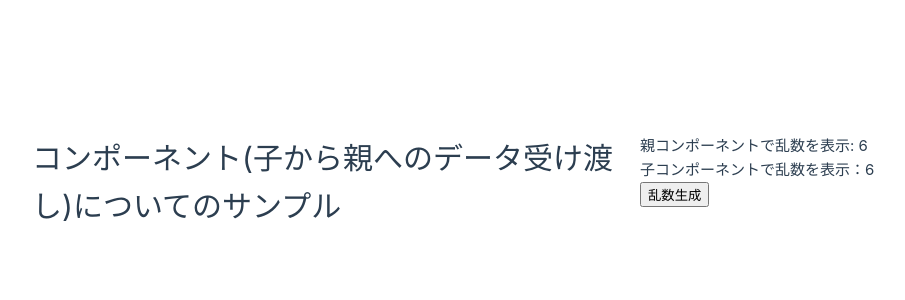
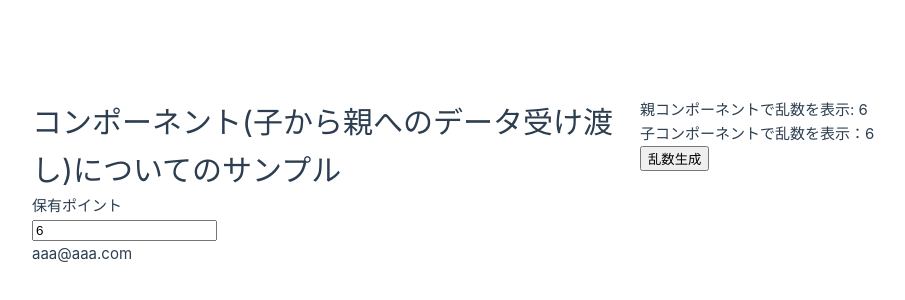
Before and after one commit to aokimakoto0322/SocialCommunityApp_Vue, a Vue app: page /compornent2 in a window 1280 px wide. Shown: the part 218-518 px from the top of the page, without its empty margins (0-905 px from the left). Built offline with nearby package versions, Linux system fonts and the light colour scheme.

Commit message:
emitのサンプル追記

```diff
--- a/src/A02_CompornentMain.vue
+++ b/src/A02_CompornentMain.vue
@@ -1,11 +1,14 @@
 <script setup lang="ts">
 import { ref } from 'vue'
 import OneSection from './components/A02_components/OneSection.vue'
+import OneMember from './components/A02_components/OneMember.vue'
 
 const rand = ref(Math.round(Math.random() * 10))
 const onCreatedNewRand = (): void => {
     rand.value = Math.round(Math.random() * 10)
 }
+
+const email = "aaa@aaa.com"
 
 </script>
 
@@ -15,4 +18,8 @@ const onCreatedNewRand = (): void => {
     <p>親コンポーネントで乱数を表示: {{ rand }}</p>
     <OneSection v-bind:rand="rand" v-on:createNewRand="onCreatedNewRand"></OneSection>
   </div>
+
+  <div>
+    <OneMember v-bind:email="email" v-model:point="rand"></OneMember>
+  </div>
 </template>
--- /dev/null
+++ b/src/components/A02_components/OneMember.vue
@@ -0,0 +1,31 @@
+<script lang="ts">
+interface Props {
+    email: string;
+    point: number;
+}
+
+interface Emits {
+    (event: "update.point", point: number): void
+}
+</script>
+
+<script setup lang="ts">
+const props = defineProps<Props>()
+const emit = defineEmits<Emits>()
+
+const onInput = (event: Event): void => {
+    const element = event.target as HTMLInputElement
+    const inputPoint = Number(element.value)
+    emit("update.point", inputPoint)
+}
+</script>
+
+<template>
+    <section>
+        <dt>保有ポイント</dt>
+        <dd>
+            <input type="number" v-bind:value="point" v-on:input="onInput" />
+            <p>{{ email }}</p>
+        </dd>
+    </section>
+</template>
```
